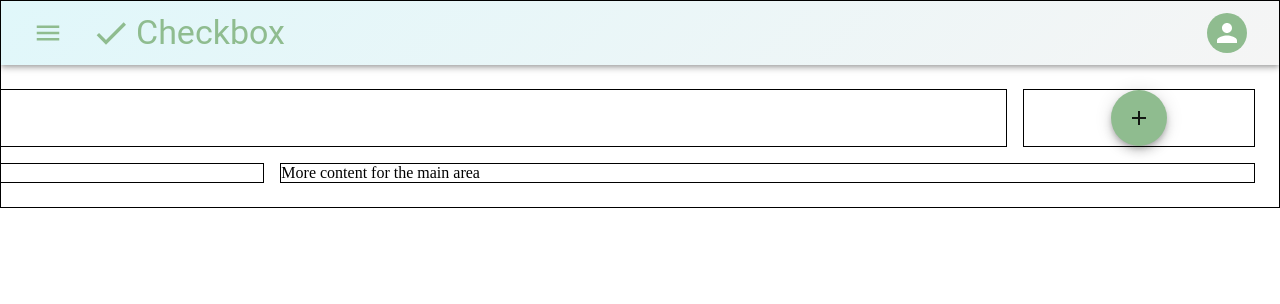
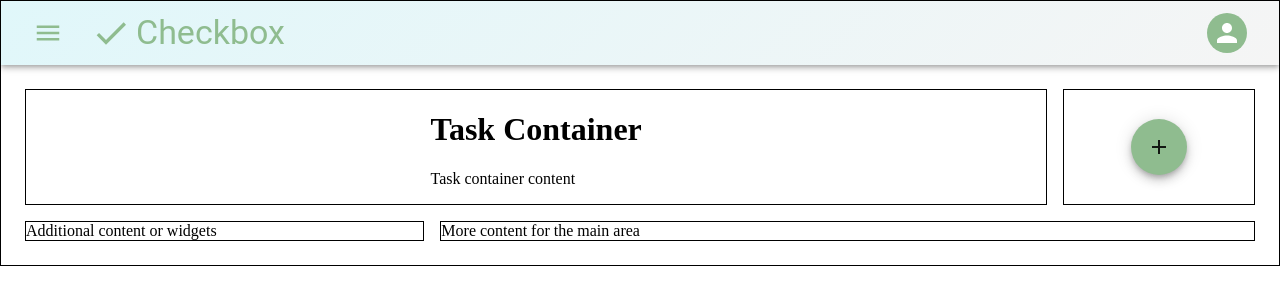
Before and after one commit to rymbowman/Task-Management-App---Frontend, a React (Vite) app in the folder Checkbox-Frontend/: page /dashboard in a window 1280 px wide. Shown: the top 304 px of the page. Built offline with nearby package versions, Linux system fonts and the light colour scheme.

Commit message:
Adjust margins of grid component to center properly on screen

```diff
--- a/Checkbox-Frontend/src/pages/Dashboard.jsx
+++ b/Checkbox-Frontend/src/pages/Dashboard.jsx
@@ -4,6 +4,7 @@ import Grid from "@mui/material/Grid2";
 import Navbar from "../layouts/Navbar";
 import { useState } from "react";
 import Sidebar from "../components/nav/Sidebar";
+import TaskContainer from "../components/TaskContainer";
 
 const drawerWidth = 240;
 
@@ -15,13 +16,13 @@ const Main = styled("main", { shouldForwardProp: (prop) => prop !== "open" })(
       easing: theme.transitions.easing.sharp,
       duration: theme.transitions.duration.leavingScreen,
     }),
-    marginLeft: `-${drawerWidth}px`,
+    marginLeft: 0,
     ...(open && {
       transition: theme.transitions.create("margin", {
         easing: theme.transitions.easing.easeOut,
         duration: theme.transitions.duration.enteringScreen,
       }),
-      marginLeft: 0,
+      marginLeft: `${drawerWidth}px`,
     }),
   })
 );
@@ -46,8 +47,15 @@ const Dashboard = () => {
       <Sidebar handleSidebar={handleSidebar} sidebarOpen={sidebarOpen} />
       <Main open={sidebarOpen}>
         <Grid container spacing={2}>
-          <Grid size={10} sx={{ border: "1px solid black" }}>
-            <Box>Content for the main area</Box>
+          <Grid
+            size={10}
+            sx={{
+              border: "1px solid black",
+              display: "flex",
+              justifyContent: "center",
+            }}
+          >
+            <TaskContainer />
           </Grid>
           <Grid
             size={2}
```
